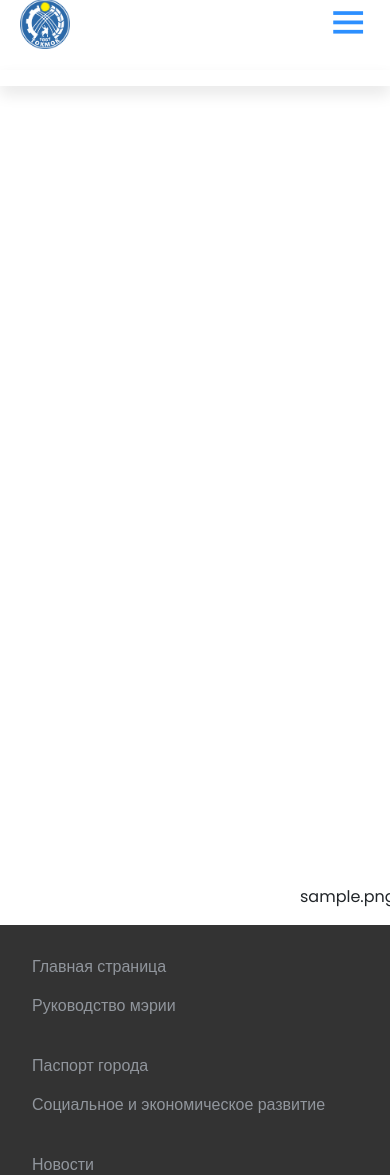
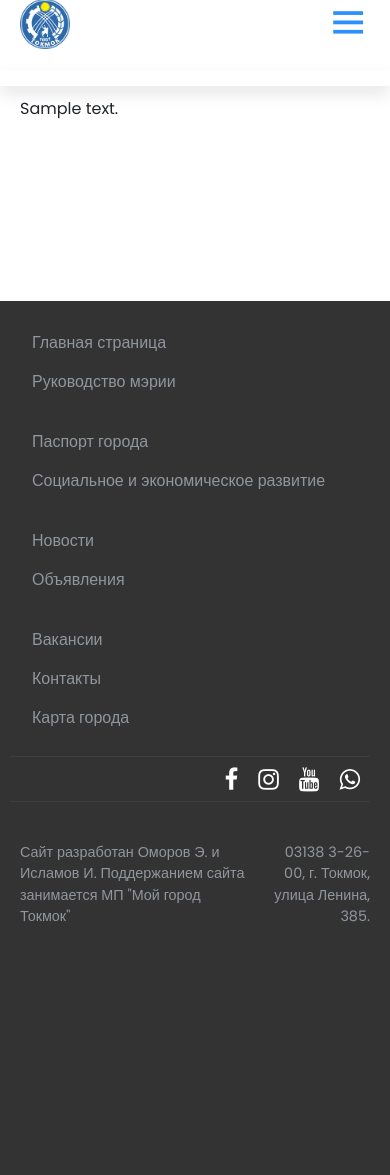
Before and after one commit to Esen312/My-town, a Django app: page /ru/vacancy/ in a window 390 px wide; the page is wider, and only the part inside the window is pictured. Shown: the part 22-1197 px from the top of that part. After the commit the page ends 944 px from the top of that part, so only its background shows below. Run offline with Django 4.2, Linux system fonts and the light colour scheme; tables that the repository leaves empty hold one stand-in row (values such as "Sample post"); parts of the project's set-up code (start-up, migrations or seed data) failed here and were passed over; some libraries are stand-ins or nearby versions.

Commit message:
fixed paginations

```diff
--- a/templates/assets/css/passport.css
+++ b/templates/assets/css/passport.css
@@ -1,7 +1,24 @@
-.passport {
+.content {
     margin-right: 300px;
     margin-left: 300px;
 }
-.title{
-    text-align: justify;
+.vac-iframe{
+    max-height: 1000px;
+    max-width: 800px;
 }
+
+@media (max-width: 767px) {
+  .content {
+    margin: 0 20px; /* Уменьшаем отступы справа и слева для маленьких экранов */
+  }
+
+  .content {
+    margin-top: 60px; /* Уменьшаем отступы справа и слева для маленьких экранов */
+  }
+
+  .content {
+    margin-bottom: 30px;
+  }
+
+
+}
--- a/templates/components/footer.html
+++ b/templates/components/footer.html
@@ -24,7 +24,7 @@
       </div>
       <div class="col-md-3">
         <ul>
-          <li><a href="/jobs/">{% trans 'Вакансии' %}</a></li>
+          <li><a href="/vacancy/">{% trans 'Вакансии' %}</a></li>
           <li><a href="/contact/">{% trans 'Контакты' %}</a></li>
           <li><a href="/map/">{% trans 'Карта города' %}</a></li>
         </ul>
--- a/templates/pages/vacancy.html
+++ b/templates/pages/vacancy.html
@@ -11,9 +11,7 @@
 
 {% block content %}
     <div class="passport">
-    <span class="">{{ vacancy.text|safe }}</span>
-        <iframe  src="{{ vacancy.file }}" width="600" height="800" frameborder="0"></iframe>
-    <p>{{ vacancy.file }}</p>
-
+        <span class="">{{ vacancy.text|safe }}</span>
+        <iframe class="vac-iframe" src="{{ vacancy.file }}" width="" height="auto" frameborder="0"></iframe>
     </div>
 {% endblock %}
--- a/town/views.py
+++ b/town/views.py
@@ -38,7 +38,11 @@
         context = super().get_context_data(**kwargs)
         current_language = self.request.LANGUAGE_CODE
         context['filter_form'] = self.filter_form_class(self.request.GET)
-        paginator = Paginator(self.object_list, self.paginate_by)
+
+        # Фильтрация объектов по языку
+        filtered_objects = [obj for obj in self.object_list if getattr(obj, f'title_{current_language}', None)]
+
+        paginator = Paginator(filtered_objects, self.paginate_by)
         page = self.request.GET.get('page')
 
         try:
@@ -51,9 +55,9 @@
         context[self.context_object_name] = paginated_objects
 
         for obj in context[self.context_object_name]:
-            if current_language == 'ky' and not getattr(obj, f'title_ky', None):
-                obj.title = 'Untitled'
-            elif current_language == 'ru' and not getattr(obj, f'title_ru', None):
+            # Проверка наличия языковых версий заголовков и установка заголовка "Untitled", если требуемая версия отсутствует
+            title_attr = f'title_{current_language}'
+            if not hasattr(obj, title_attr) or getattr(obj, title_attr) is None:
                 obj.title = 'Untitled'
 
         return context
```
